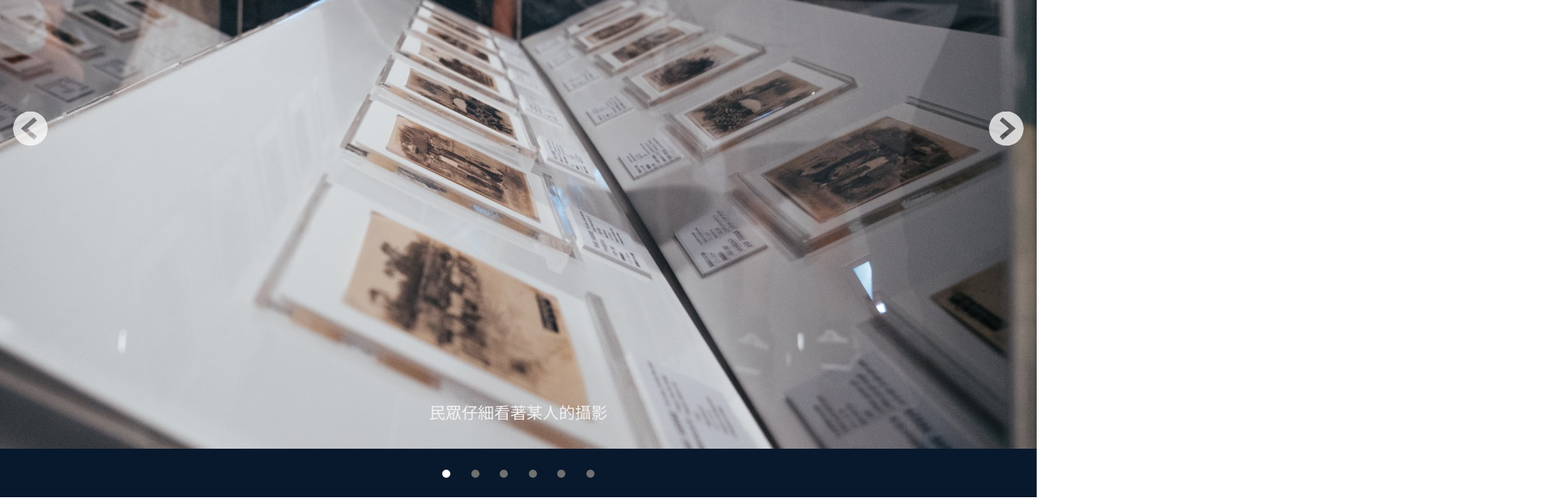
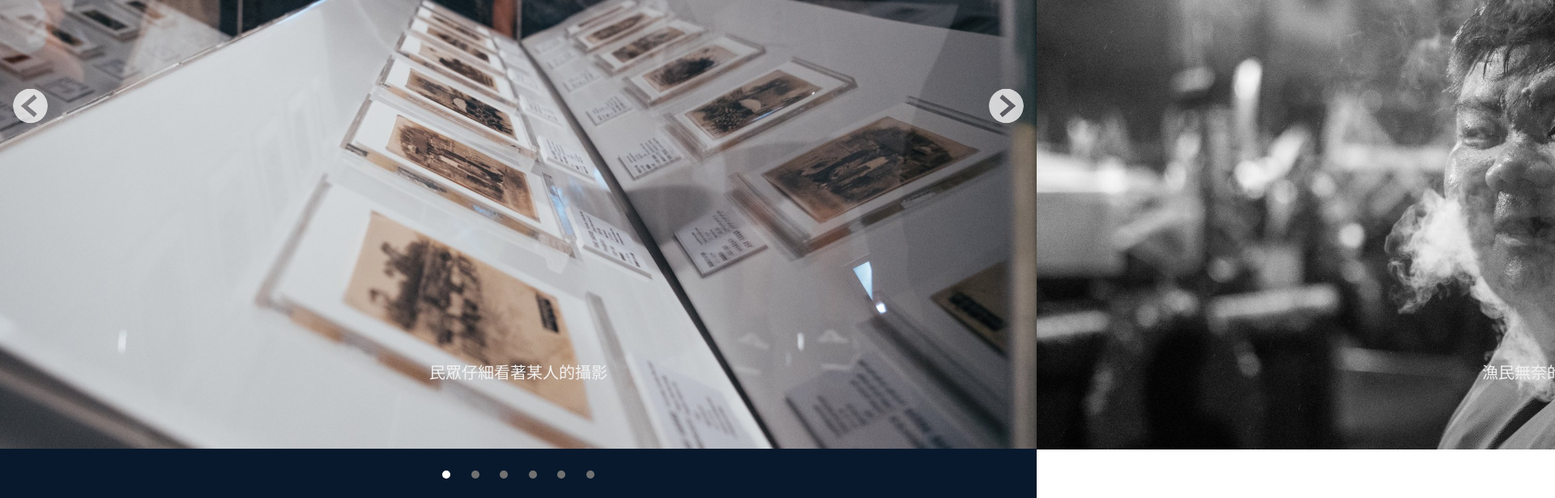
Before and after one commit to duidae/test-carousel, a React (Create React App) app: page / in a window 1280 px wide. Shown: the part 298-914 px from the top of the page at 81% size, 1920 px wide, since content can reach past the window. Built offline with nearby package versions, Linux system fonts and the light colour scheme.

Commit message:
Add animation

```diff
--- a/src/components/Carousel.tsx
+++ b/src/components/Carousel.tsx
@@ -9,6 +9,8 @@ const DEFAULT_BULLET_COLOR = "rgb(113, 113, 113)";
 const Container = styled.div`
     padding: 0;
     position: relative;
+    overflow: visible;
+    touch-action: pan-y;
     background-color: ${CAROUSEL_BACKGROUND_COLOR};
 `;
 
@@ -39,17 +41,22 @@ const NextButton = styled(Button)`
     background-image: url("assets/next.svg");
 `;
 
-const Slider = styled.ul`
+const Slider = styled.ul<{currentSlide: number}>`
     padding: 0;
     margin: 0;
     display: flex;
     flex-wrap: nowrap;
     list-style-type: none;
-    transition-duration: 1s;
+    transition-duration: 0.8s;
     transition-timing-function: ease-in-out;
+    transform: translateX(-${props => props.currentSlide * 100}%);
+    will-change: transform;
 `;
 
-const Slide = styled.li``;
+const Slide = styled.li`
+    flex: 0 0 100vw;
+    height: 100%;
+`;
 
 const Index = styled.div`
     font-size: 20px;
@@ -126,30 +133,28 @@ export const Carousel = (props: CarouselProps) => {
 
     return (
         <Container>
-            <Slider>
+            <Slider currentSlide={currentSlide}>
                 <PrevButton title={"上一張"} onClick={onPrevClick} />
                 <NextButton title={"下一張"} onClick={onNextClick} />
                 {props.slides?.map((slide, index) => {
-                    return slide && index === currentSlide ? (
+                    return (
                         <Slide key={index}>
                             {props.showCaption && (
                                 <Index>
                                     {index + 1}/{numSlides}
                                 </Index>
                             )}
-                            {props.showCaption && <Caption>{slide.desc}</Caption>}
+                            {props.showCaption && <Caption>{slide.desc ?? ""}</Caption>}
                             <Image src={slide.image} title={slide.desc ?? ""} alt={slide.desc ?? ""} />
                         </Slide>
-                    ) : undefined;
+                    );
                 })}
             </Slider>
-            {numSlides > 0 && (
-                <Bullets>
-                    {props.slides?.map((slide, index) => {
-                        return <Bullet isActive={index === currentSlide} key={`bullet-${index}`} title={`第${index + 1}張`} onClick={() => onSlideChange(index)} />;
-                    })}
-                </Bullets>
-            )}
+            <Bullets>
+                {props.slides?.map((slide, index) => {
+                    return <Bullet isActive={index === currentSlide} key={`bullet-${index}`} title={`第${index + 1}張`} onClick={() => onSlideChange(index)} />;
+                })}
+            </Bullets>
         </Container>
     );
 };
```
